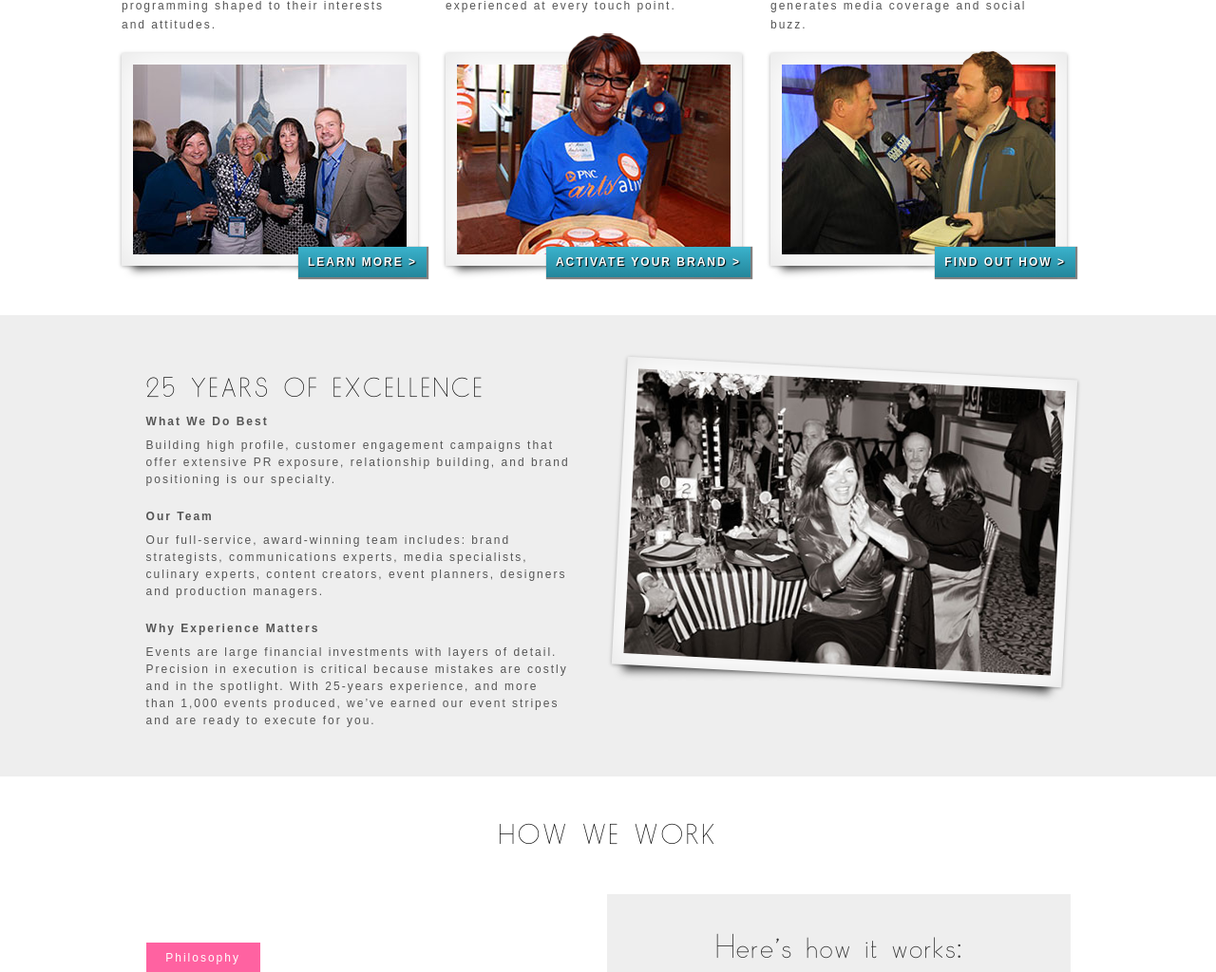
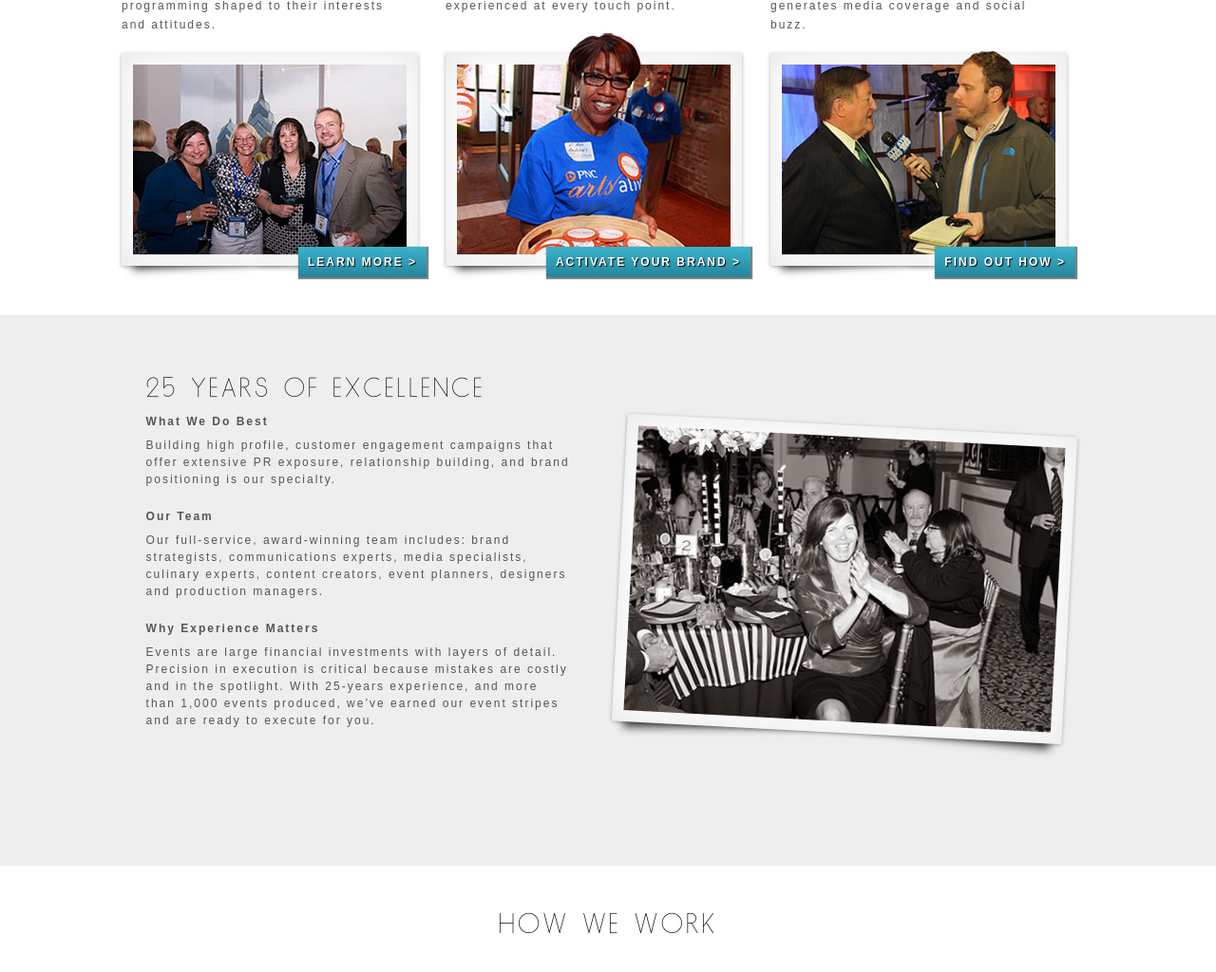
Before and after one commit to brandonpweiss/Barbara-Sheehan-Events, a PHP site: page / in a window 1280 px wide. Shown: the part 613-1637 px from the top of the page at 95% size. Run offline with PHP 8.4, Linux system fonts and the light colour scheme; some libraries are stand-ins or nearby versions.

Commit message:
Revert "style tweaks"
This reverts commit 2cd888750828573e04e54d001841c1bc28672fb5.

```diff
--- a/style.css
+++ b/style.css
@@ -866,9 +866,9 @@
 #about #barbara {
 	position: relative;
 	float: right;
-	top: -50px;
+	top: 10px;
 	margin-left: 50px;
-	margin-bottom: 0px;
+	margin-bottom: 100px;
 }
 
 #contact {
@@ -1431,13 +1431,15 @@
 	padding-top: 20px;
 }
 #services li.listname{
-	color: #3ab2cc;
+	color: #000000;
 	text-align: center;
 	font-weight: bold;
 	margin-bottom: 40px;
 	padding: 6px 0px 4px 0px;
+	width: 102%;
 	border-top: none;
 	margin: 0 auto;
+	margin-left: -1%;
 	list-style: none;
 }
 #services ul li.listfirst{
@@ -1446,6 +1448,7 @@
 }
 #services ul li{
 	line-height: 18px;
+	border-top: #cccccc solid thin;
 	padding: 5px 0px 5px 0px;
 	width: 80%;
 	font-size: 12px;
```
